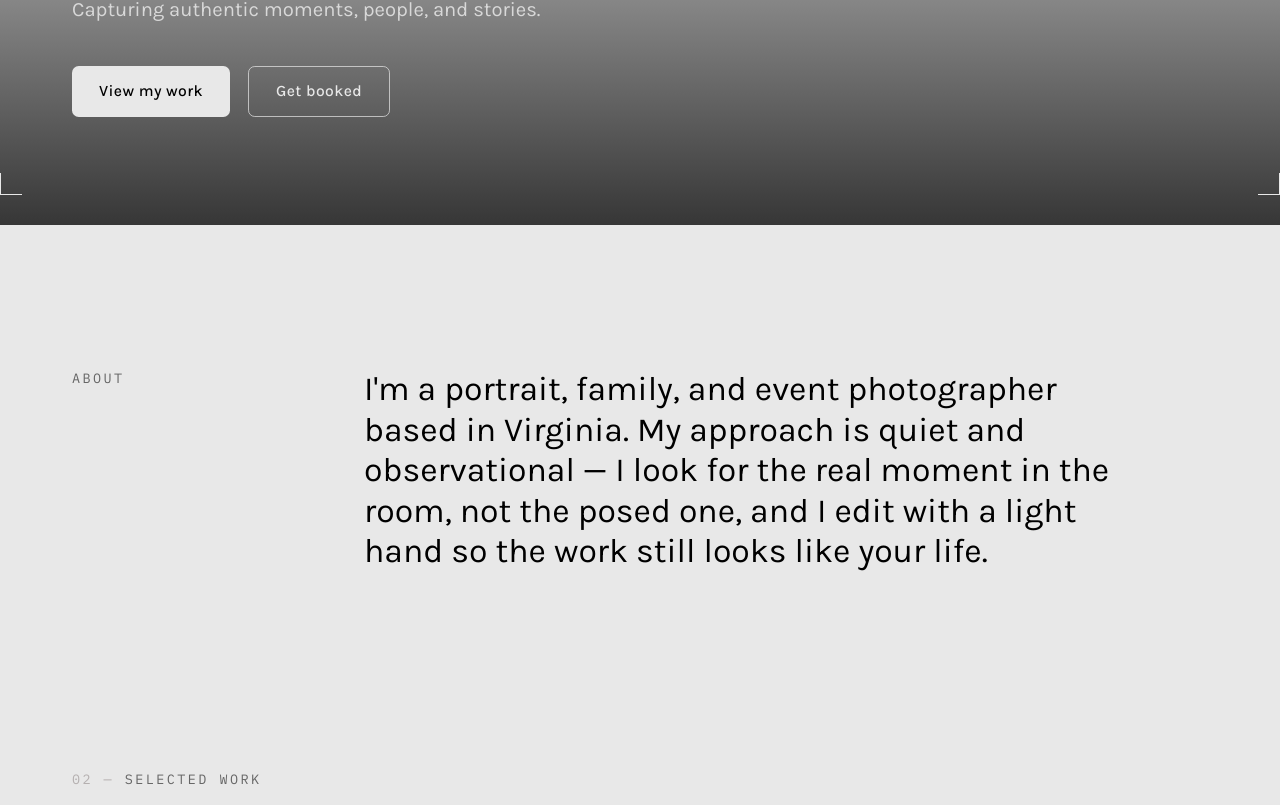
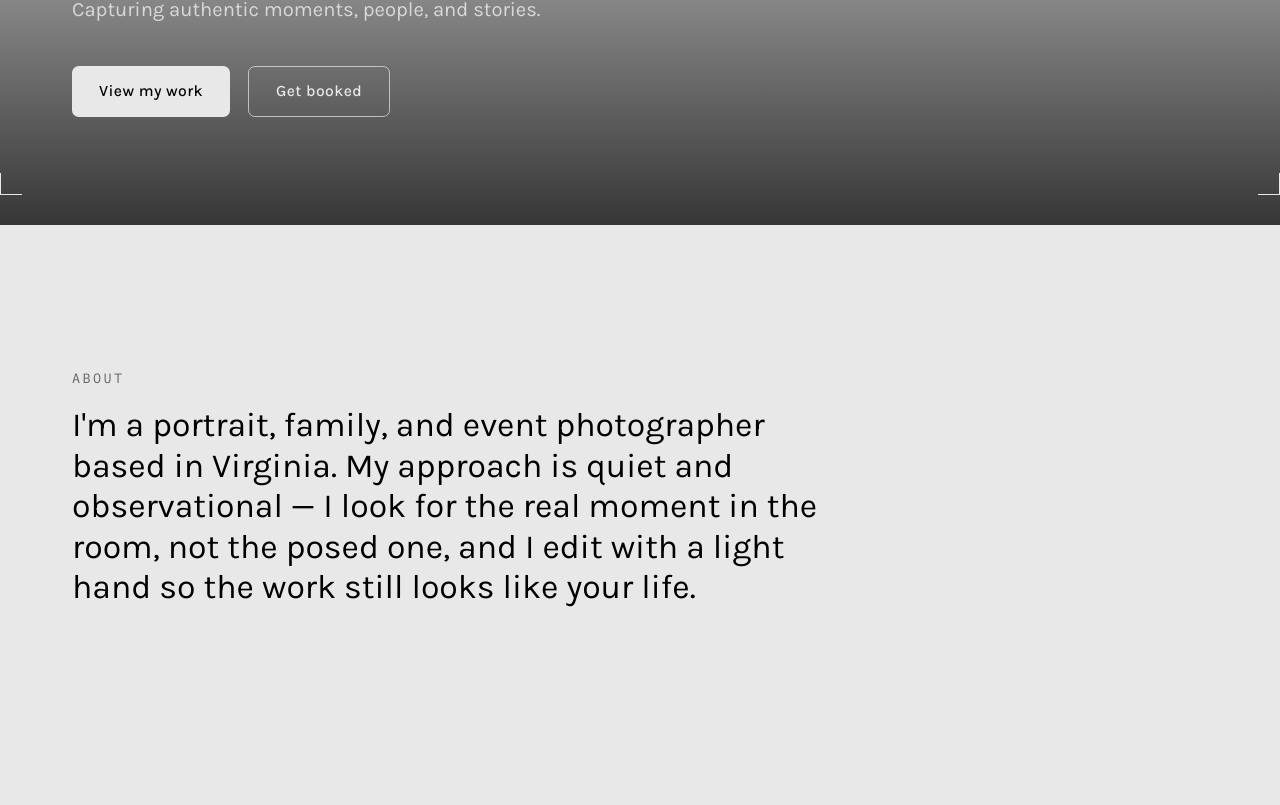
Before and after one commit to IahhMoments/PhotographyPortfolio, a Next.js app: page / in a window 1280 px wide. Shown: the part 511-1316 px from the top of the page. Built offline with nearby package versions, Linux system fonts and the light colour scheme; no server answers.

Commit message:
removed gap between About and description

```diff
--- a/src/components/home/Introduction.tsx
+++ b/src/components/home/Introduction.tsx
@@ -6,9 +6,9 @@ import { site } from '@/data/site';
 export function Introduction() {
   return (
     <Container as="section" className="py-24 sm:py-32">
-      <FadeIn className="grid gap-8 sm:grid-cols-[minmax(0,220px)_1fr] sm:gap-16">
+      <FadeIn>
         <Eyebrow>About</Eyebrow>
-        <p className="max-w-2xl text-2xl leading-relaxed text-ink sm:text-3xl">{site.heroIntro}</p>
+        <p className="mt-4 max-w-2xl text-2xl leading-relaxed text-ink sm:text-3xl">{site.heroIntro}</p>
       </FadeIn>
     </Container>
   );
```
